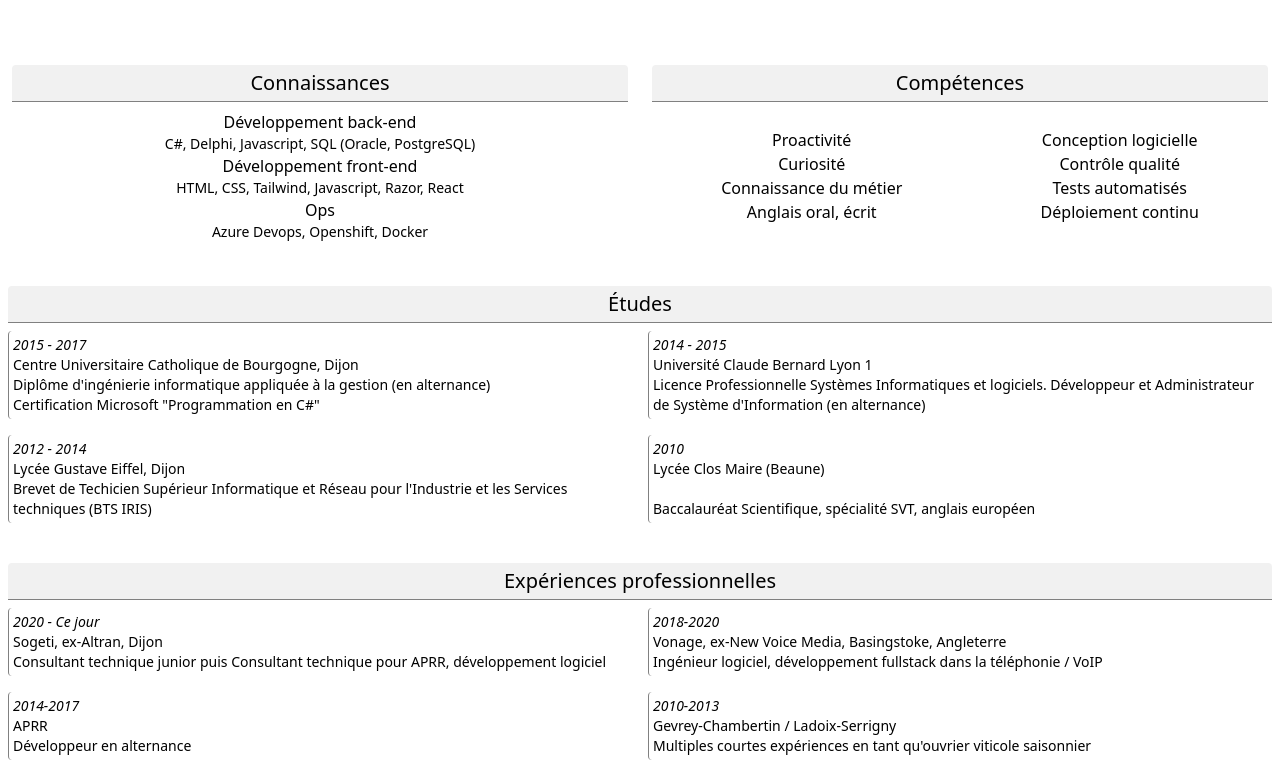
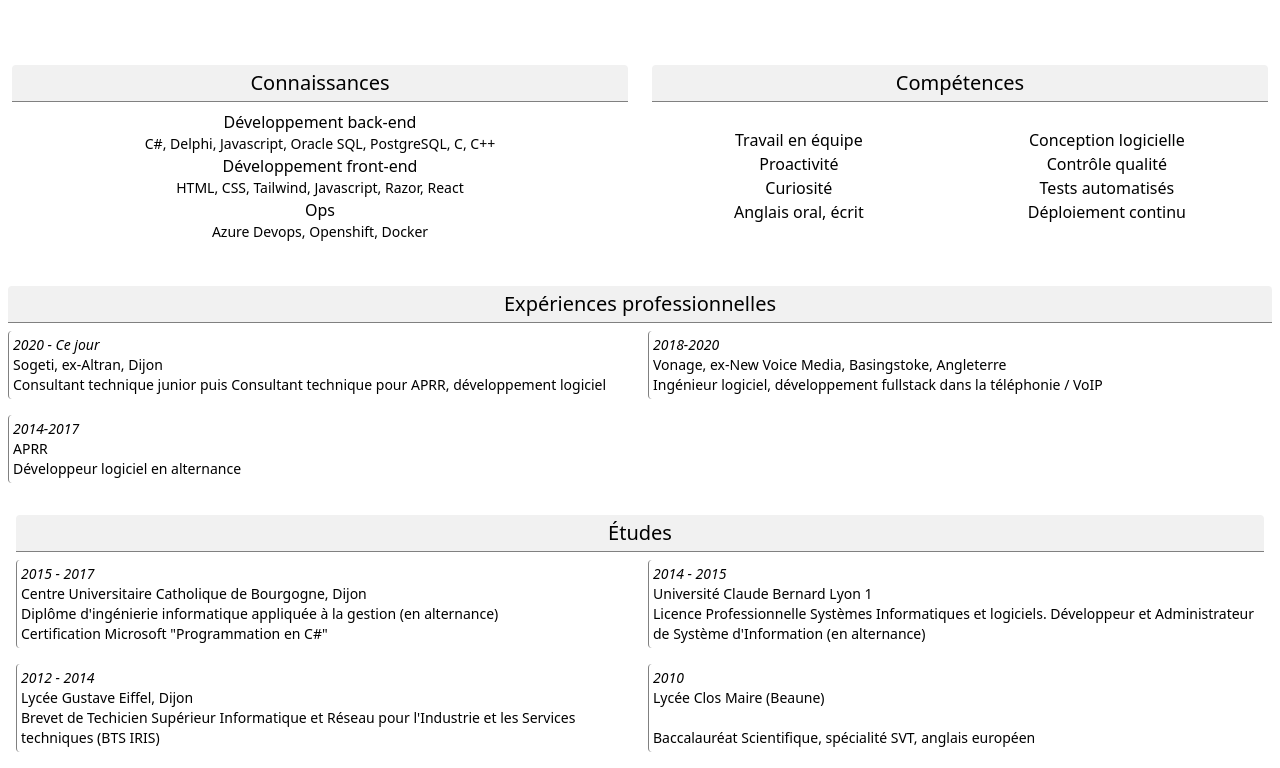
Before and after one commit to BaptisteV/cv-html-tailwind, a website: page index.html in a window 1280 px wide. Shown: the part 101-869 px from the top of the page. Drawn offline with Linux system fonts and the light colour scheme.

Commit message:
Content update and minor styling fixes

```diff
--- a/index.html
+++ b/index.html
@@ -12,7 +12,7 @@
   <body class="text-sm">
     <div class="flex flex-col m-auto pdf-container">
       <div class="top-2 absolute end-4">
-        <button onclick="window.print()" class="print:hidden items-center bg-[rgb(241,241,241)] px-4 py-1 border-[1px] border-[rgb(128,128,128)] rounded-sm font-bold">
+        <button onclick="window.print()" class="print:hidden items-center bg-[rgb(241,241,241)] px-4 py-1 border-[1px] border-[rgb(128,128,128)] rounded-sm font-bold cursor-pointer">
           <svg class="nav-icon" aria-hidden="true" xmlns="http://www.w3.org/2000/svg" width="24" height="24" fill="none" viewBox="0 0 24 24">
             <path stroke="currentColor" stroke-linejoin="round" stroke-width="1.2" d="M16.444 18H19a1 1 0 0 0 1-1v-5a1 1 0 0 0-1-1H5a1 1 0 0 0-1 1v5a1 1 0 0 0 1 1h2.556M17 11V5a1 1 0 0 0-1-1H8a1 1 0 0 0-1 1v6h10ZM7 15h10v4a1 1 0 0 1-1 1H8a1 1 0 0 1-1-1v-4Z" />
           </svg>
@@ -49,7 +49,7 @@
         </div>
         <div class="header-card-right flex header-card">
           <div class="rounded-tr-lg grow">
-            <img class="m-auto rounded-full outline outline-1 outline-slate-500 w-20" src="./portrait.png" alt="photo portrait" />
+            <img class="m-auto rounded-full outline-1 outline-slate-500 w-20" src="./portrait.png" alt="photo portrait" />
           </div>
         </div>
       </div>
@@ -59,7 +59,7 @@
           <div class="section-with-border">Connaissances</div>
           <div class="flex flex-col justify-center">
             <div class="text-base">Développement back-end</div>
-            <p>C#, Delphi, Javascript, SQL (Oracle, PostgreSQL)</p>
+            <p>C#, Delphi, Javascript, Oracle SQL, PostgreSQL, C, C++</p>
             <div class="text-base">Développement front-end</div>
             <div>HTML, CSS, Tailwind, Javascript, Razor, React</div>
             <div class="text-base">Ops</div>
@@ -70,9 +70,9 @@
           <div class="section-with-border">Compétences</div>
           <div class="flex flex-row p-0 text-base grow">
             <div class="flex flex-col justify-center grow">
+              <p>Travail en équipe</p>
               <p>Proactivité</p>
               <p>Curiosité</p>
-              <p>Connaissance du métier</p>
               <p>Anglais oral, écrit</p>
             </div>
             <div class="flex flex-col justify-center grow">
@@ -82,6 +82,26 @@
               <p>Déploiement continu</p>
             </div>
           </div>
+        </div>
+      </div>
+      <div class="h-6"></div>
+      <div class="timeline-container">
+        <div class="section-with-border">Expériences professionnelles</div>
+        <div class="two-column-grid">
+          <div class="timeline-entry">
+            <div class="timeline-date">2020 - Ce jour</div>
+            <p class="grow">Sogeti, ex-Altran, Dijon</p>
+            <p>Consultant technique junior puis Consultant technique pour APRR, développement logiciel</p>
+          </div>
+          <div class="timeline-entry">
+            <div class="timeline-date">2018-2020</div>
+            <p class="grow">Vonage, ex-New Voice Media, Basingstoke, Angleterre</p>
+            <div>Ingénieur logiciel, développement fullstack dans la téléphonie / VoIP</div>
+          </div>
+          <div class="timeline-entry">
+            <div class="timeline-date">2014-2017</div>
+            <p class="grow">APRR</p>
+            <p>Développeur logiciel en alternance</p>
           </div>
         </div>
         <div class="h-6"></div>
@@ -111,32 +131,6 @@
             </div>
           </div>
         </div>
-      <div class="h-6"></div>
-      <div class="timeline-container">
-        <div class="section-with-border">Expériences professionnelles</div>
-        <div class="two-column-grid">
-          <div class="timeline-entry">
-            <div class="timeline-date">2020 - Ce jour</div>
-            <p class="grow">Sogeti, ex-Altran, Dijon</p>
-            <p>Consultant technique junior puis Consultant technique pour APRR, développement logiciel</p>
-          </div>
-          <div class="timeline-entry">
-            <div class="timeline-date">2018-2020</div>
-            <p class="grow">Vonage, ex-New Voice Media, Basingstoke, Angleterre</p>
-            <div>Ingénieur logiciel, développement fullstack dans la téléphonie / VoIP</div>
-          </div>
-          <div class="timeline-entry">
-            <div class="timeline-date">2014-2017</div>
-            <p class="grow">APRR</p>
-            <p>Développeur en alternance</p>
-          </div>
-          <div class="timeline-entry">
-            <div class="timeline-date">2010-2013</div>
-            <p class="grow">Gevrey-Chambertin / Ladoix-Serrigny</p>
-            <p>Multiples courtes expériences en tant qu'ouvrier viticole saisonnier</p>
-          </div>
-        </div>
-      </div>
       </div>
   </body>
 
--- a/input.css
+++ b/input.css
@@ -2,8 +2,7 @@
 
 @config './tailwind.config.js';
 
-@layer utilities {
-}
+@layer utilities {}
 
 /* Fix container width for print */
 @media screen {
```
Also changed, not shown: output.css. Lines whose indentation alone changed are shown as unchanged.
